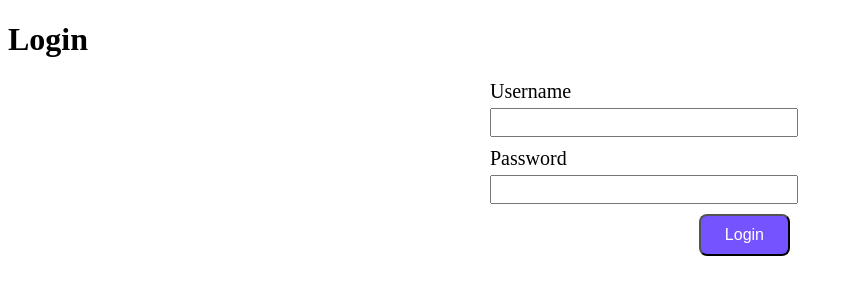
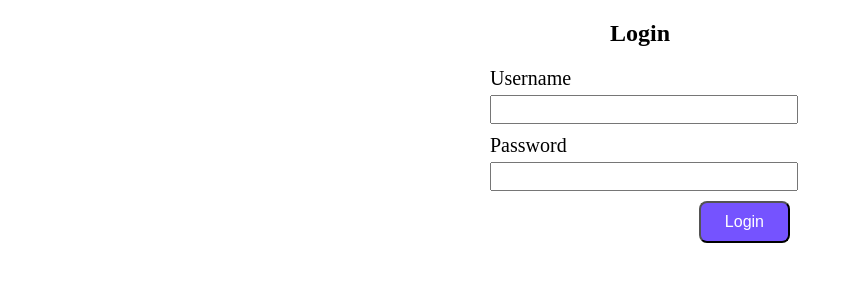
Before and after one commit to MooyGhul/GitlabAnalyzer, a React (Create React App) app in the folder frontend/: page / in a window 1280 px wide. Shown: the top 300 px of the page, without its empty margins (0-853 px from the left). Built offline with nearby package versions, Linux system fonts and the light colour scheme.

Commit message:
Add h2 style

```diff
--- a/frontend/src/components/Login.js
+++ b/frontend/src/components/Login.js
@@ -11,7 +11,6 @@ function Login() {
         console.log({user});
 
         if(user.name === AdminUser.username && user.password === AdminUser.password) {
-
             ReactDOM.render(
             <React.StrictMode>
                 <App />
@@ -23,14 +22,12 @@ function Login() {
 
     const loginHandler = event => {
         event.preventDefault();
-        console.log({user});
-
         login(user);
     }
 
     return(
         <div>
-            <h1> Login </h1>
+            <h2> Login </h2>
             <form className={styles.form} onSubmit={loginHandler}>
                 <label className={styles.label}>
                     Username
@@ -43,7 +40,6 @@ function Login() {
                     <button className={styles.button} type ='submit'>
                         Login
                     </button>
-
             </form>
         </div>
     )
--- a/frontend/src/style/Login.module.css
+++ b/frontend/src/style/Login.module.css
@@ -18,3 +18,7 @@ input {
     font-size: 20px;
     margin: 5px 5px 10px 0px;
 }
+
+h2 {
+    text-align: center;
+}
```
